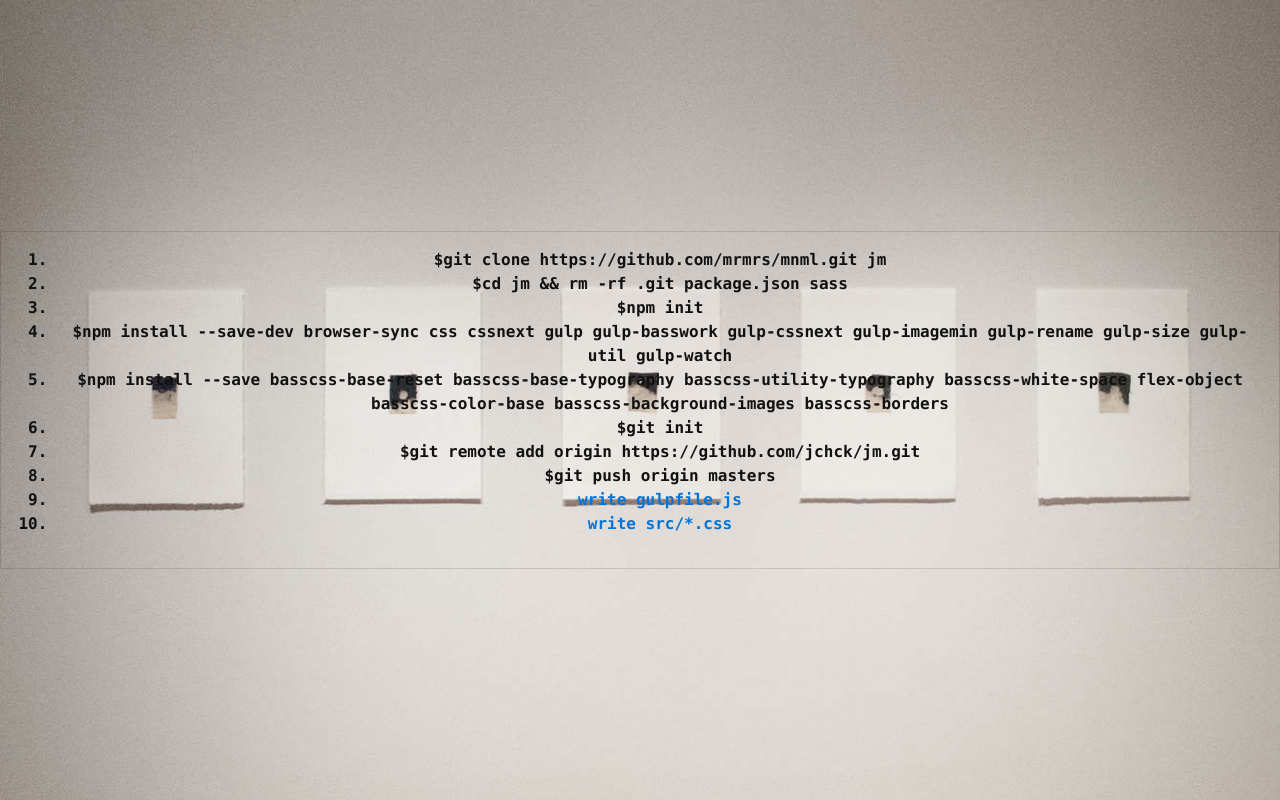
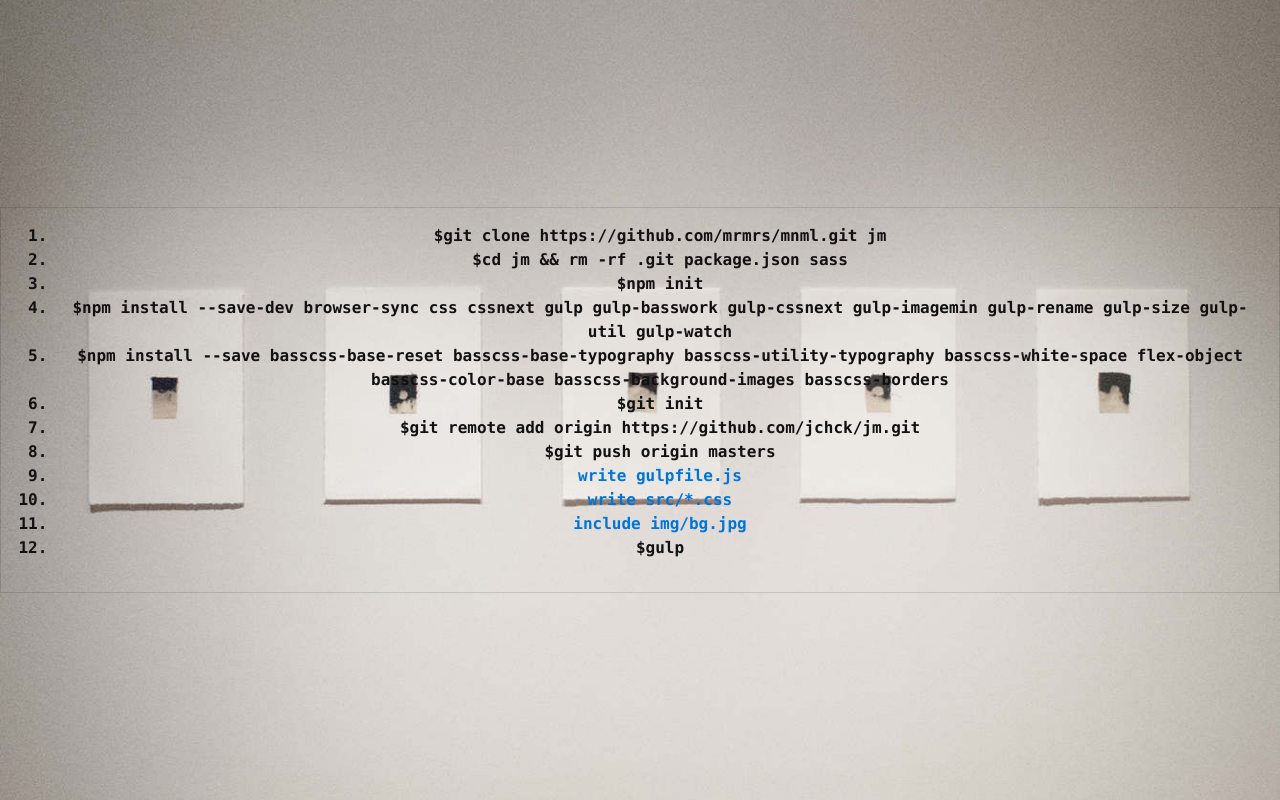
Before and after one commit to jchck/jm, a website: page index.html in a window 1280 px wide. Drawn offline with Linux system fonts and the light colour scheme.

Commit message:
two more steps

```diff
--- a/index.html
+++ b/index.html
@@ -26,6 +26,8 @@
             <li>$git push origin masters</li>
             <li><a href="https://github.com/jchck/jm/blob/master/gulpfile.js" target="_blank">write gulpfile.js</a></li>
             <li><a href="https://github.com/jchck/jm/tree/master/src" target="_blank">write src/*.css</a></li>
+            <li><a href="https://github.com/jchck/jm/tree/master/img" target="_blank">include img/bg.jpg</a></li>
+            <li>$gulp</li>
           </ol>
         </code>
       </div>
```
